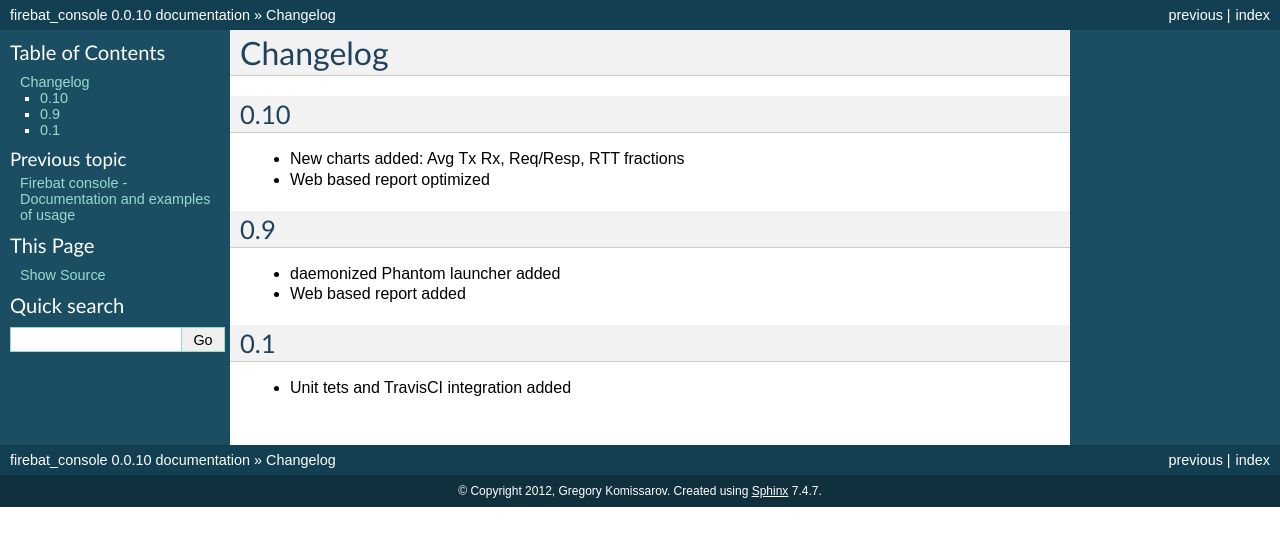
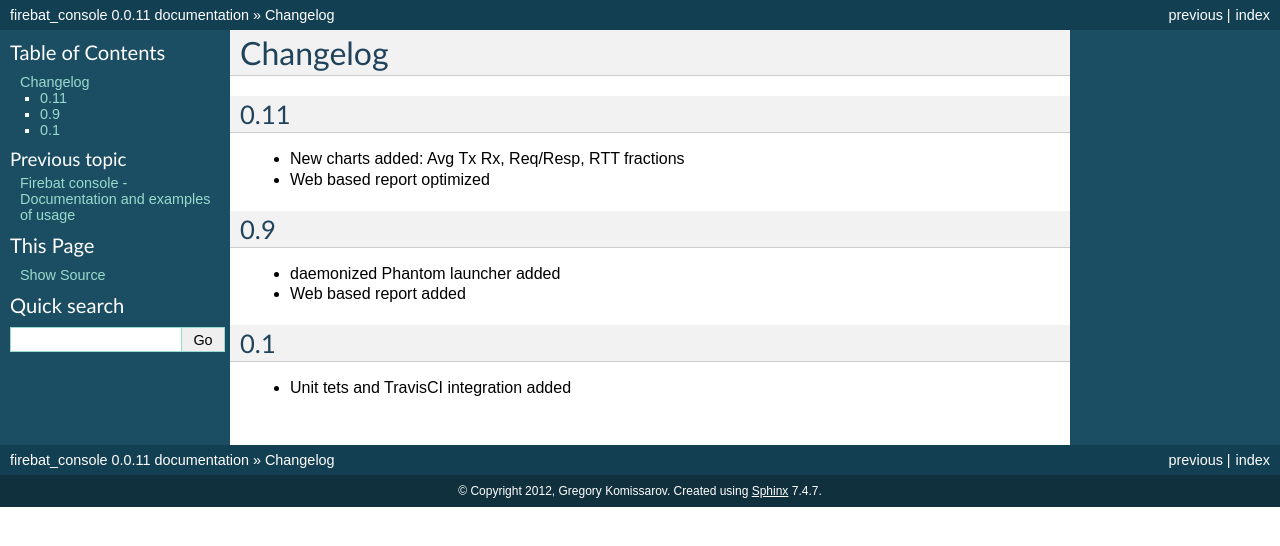
Before and after one commit to greggyNapalm/firebat-console, a Sphinx documentation site: the page built from docs/changelog.rst, in a window 1280 px wide. Shown: the top 546 px of the page. Built offline with Sphinx 7.4.7, drawn with Linux system fonts in a browser that asks for light colours; pages that are not in the unit, such as notebooks, are missing from menus.

Commit message:
0.0.11 version

```diff
--- a/docs/changelog.rst
+++ b/docs/changelog.rst
@@ -2,7 +2,7 @@
 Changelog
 =========
 
-0.10
+0.11
 ====
 
 * New charts added: Avg Tx Rx, Req/Resp, RTT fractions
--- a/firebat/__init__.py
+++ b/firebat/__init__.py
@@ -2,6 +2,6 @@
 
 import os
 
-version_info = (0, 0, 10)
+version_info = (0, 0, 11)
 __version__ = ".".join(map(str, version_info))
 __path = os.path.dirname(__file__)
```
